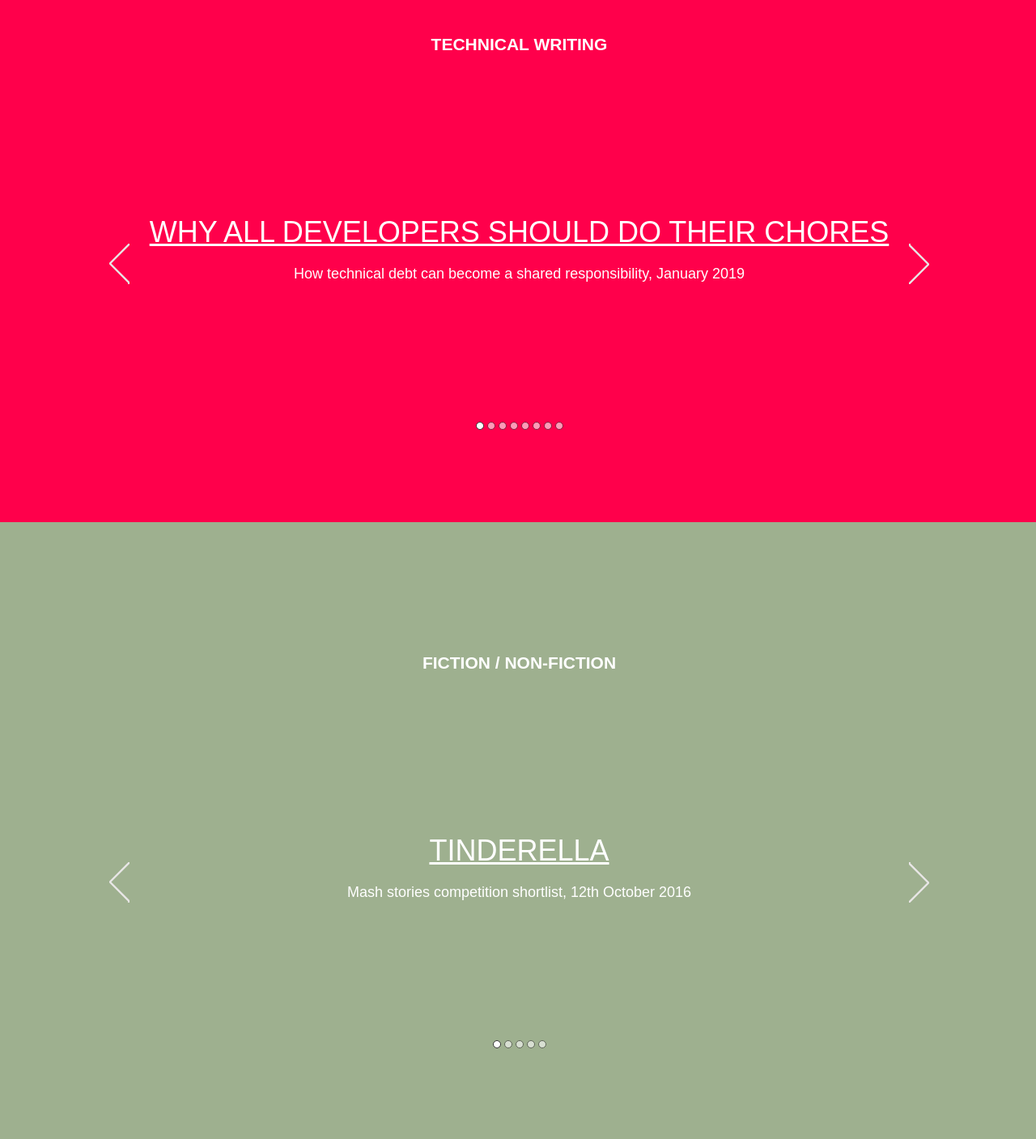
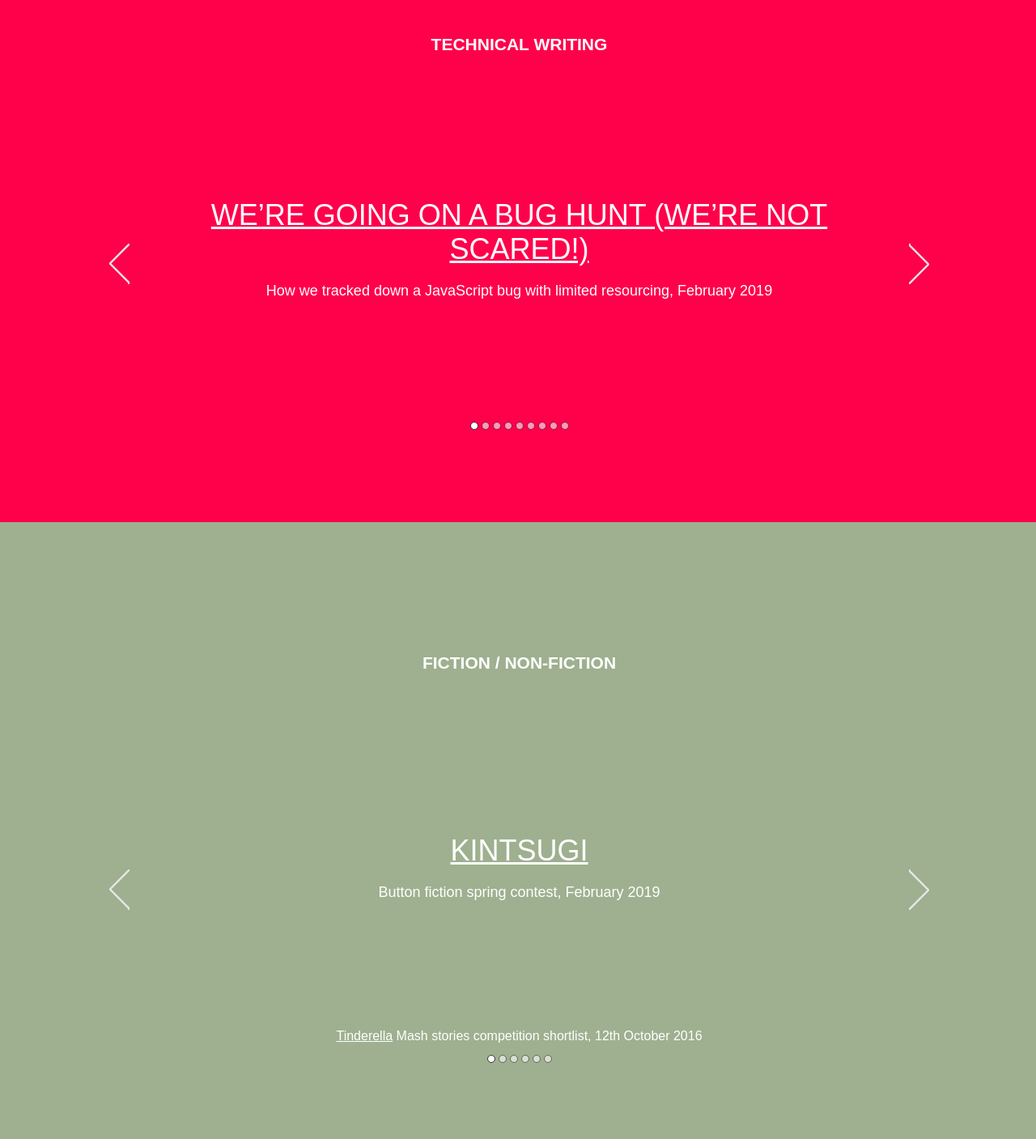
Before and after one commit to jdlrobson/jdlrobson.com, a plain HTML site: page public/index.html in a window 1280 px wide. Shown: the part 686-2093 px from the top of the page at 81% size. Drawn offline with Linux system fonts and the light colour scheme.

Commit message:
February/March writings!

```diff
--- a/public/index.html
+++ b/public/index.html
@@ -75,10 +75,14 @@
                 <h2>Technical writing</h2>
                 <div class="slideshow">
                     <button class="slideshow__button">left</button>
-                    <ul class="slideshow__items"><li class="slideshow__item slideshow__item--active">
-                        <a href="https://medium.com/freely-sharing-the-sum-of-all-knowledge/why-all-developers-should-do-their-chores-feafe33fecfa">Why all developers should do their chores</a>
-                        <span>How technical debt can become a shared responsibility, January 2019</span>
-                        <li class="slideshow__item">
+                    <ul class="slideshow__items"><li
+                        class="slideshow__item slideshow__item--active">
+                            <a href="https://medium.com/freely-sharing-the-sum-of-all-knowledge/were-going-on-a-bug-hunt-we-re-not-scared-b4057e4a91d2">We’re going on a bug hunt (we’re not scared!)</a>
+                            <span>How we tracked down a JavaScript bug with limited resourcing, February 2019</span>
+                        </li><li class="slideshow__item">
+                            <a href="https://medium.com/freely-sharing-the-sum-of-all-knowledge/why-all-developers-should-do-their-chores-feafe33fecfa">Why all developers should do their chores</a>
+                            <span>How technical debt can become a shared responsibility, January 2019</span>
+                        </li><li class="slideshow__item">
                             <a href="https://medium.com/freely-sharing-the-sum-of-all-knowledge/why-does-wikipedia-in-2018-have-a-mobile-site-and-a-desktop-site-bc2982f30fb9">Why does Wikipedia in 2018 have a mobile site and a desktop site?</a>
                             <span>On why Wikipedia has a mobile site, November 2018</span>
                         </li><li class="slideshow__item">
@@ -107,7 +111,12 @@
                 <h2>fiction / non-fiction</h2>
                 <div class="slideshow">
                     <button class="slideshow__button">left</button>
-                    <ul class="slideshow__items"><li class="slideshow__item slideshow__item--active"><a href="/tinderella.pdf">Tinderella</a>
+                    <ul class="slideshow__items"><li
+                        class="slideshow__item slideshow__item--active">
+                            <a href="https://short-edition.com/en/story/1-min/kintsugi">Kintsugi</a>
+                            <span>Button fiction spring contest, February 2019</span>
+                        </li><li class="slideshow__item"></li>
+                            <a href="/tinderella.pdf">Tinderella</a>
                             <span>Mash stories competition shortlist, 12th October 2016</span>
                         </li><li class="slideshow__item">
                             <a href="https://www.elephantjournal.com/2016/03/why-i-didnt-change-my-relationship-status-to-married/">Why I Didn't Change my Relationship Status to Married.</a>
```
